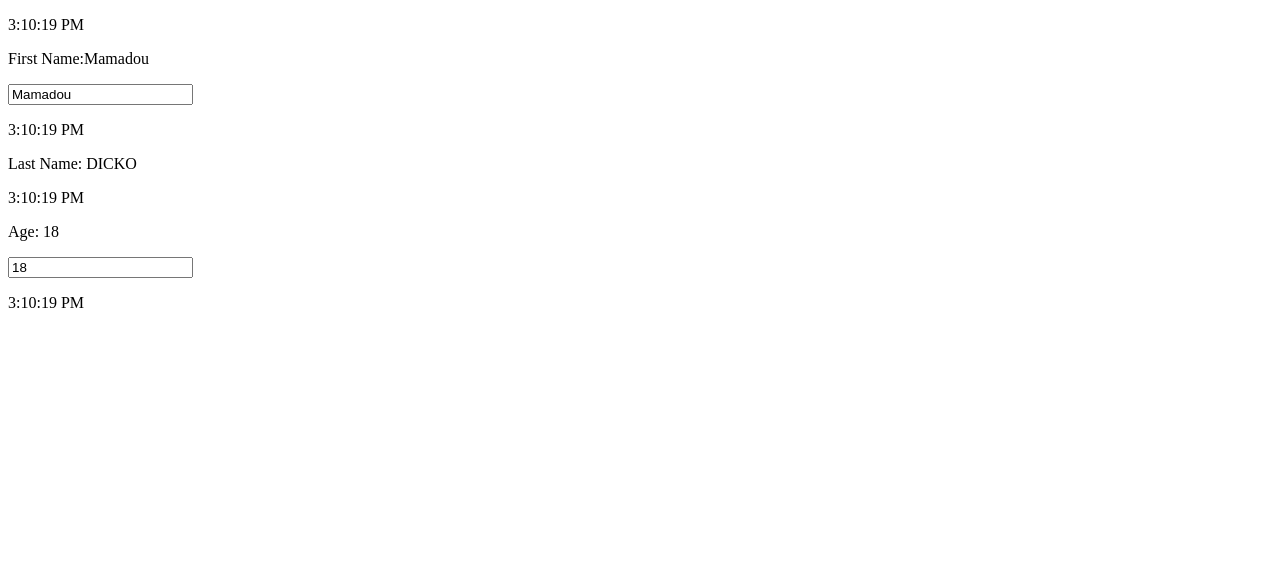
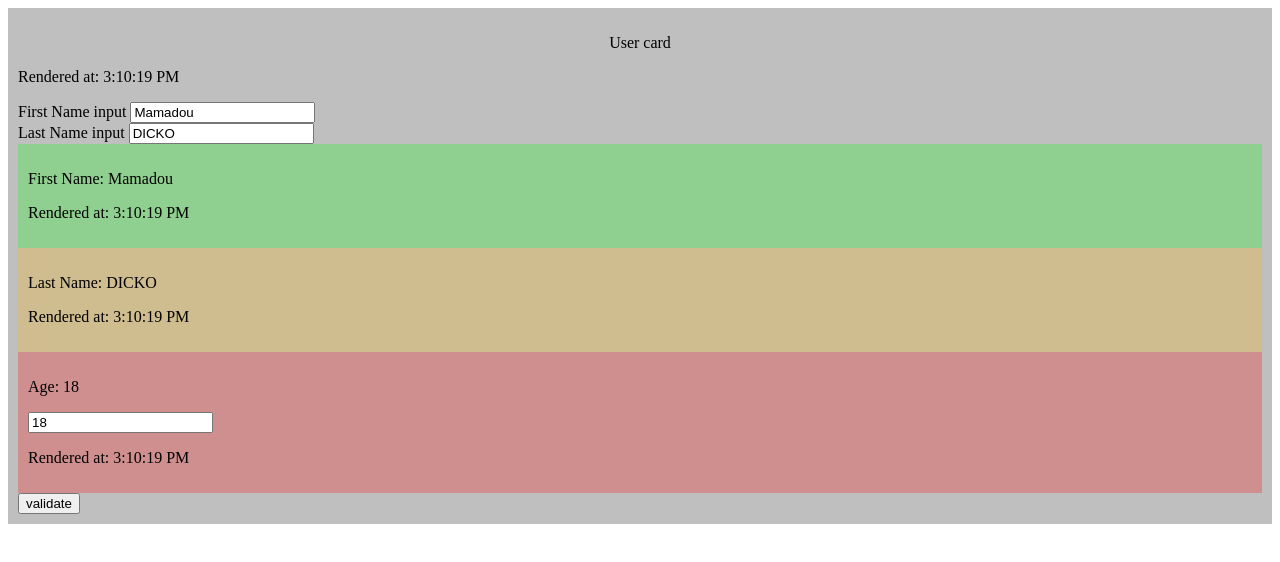
Before and after one commit to mamadoudicko/avoid-unnecessary-rendering, a React (Vite) app: page / in a window 1280 px wide. Shown: the top 562 px of the page. Built offline with nearby package versions, Linux system fonts and the light colour scheme.

Commit message:
💄 improve ux by adding colors

```diff
--- a/src/Age.tsx
+++ b/src/Age.tsx
@@ -2,8 +2,6 @@ import React, { useState } from 'react';
 
 export const Age = (): JSX.Element => {
   const [age, setAge] = useState<number>(18);
-
-  console.log('Age re-rendered');
 
   const handleAgeChange = (
     event: React.ChangeEvent<HTMLInputElement>
@@ -12,10 +10,10 @@ export const Age = (): JSX.Element => {
   };
 
   return (
-    <div>
+    <div style={{ backgroundColor: '#FF000040', padding: 10 }}>
       <p>Age: {age}</p>
-      <input type="number" value={age} onChange={handleAgeChange} />
-      <p>{new Date().toLocaleTimeString()}</p>
+      <input type="number" defaultValue={age} onChange={handleAgeChange} />
+      <p>Rendered at: {new Date().toLocaleTimeString()}</p>
     </div>
   );
 };
--- a/src/App.tsx
+++ b/src/App.tsx
@@ -1,11 +1,8 @@
 import React from 'react';
-import { type User } from './types';
 import { UserProfile } from './UserProfile';
 
-const USER: User = { firstName: 'Mamadou', lastName: 'DICKO', age: 15 };
-
 function App(): JSX.Element {
-  return <UserProfile user={USER} />;
+  return <UserProfile />;
 }
 
 export default App;
--- a/src/FirstName.tsx
+++ b/src/FirstName.tsx
@@ -2,20 +2,13 @@ import React from 'react';
 
 type FirstNameProps = {
   firstName: string;
-  onFirstNameChange: (event: React.ChangeEvent<HTMLInputElement>) => void;
 };
 
-export const FirstName = ({
-  firstName,
-  onFirstNameChange,
-}: FirstNameProps): JSX.Element => {
-  console.log('FirstName re-rendered');
-
+export const FirstName = ({ firstName }: FirstNameProps): JSX.Element => {
   return (
-    <div>
-      <p>First Name:{firstName}</p>
-      <input value={firstName} onChange={onFirstNameChange} />
-      <p>{new Date().toLocaleTimeString()}</p>
+    <div style={{ backgroundColor: '#00FF0040', padding: 10 }}>
+      <p>First Name: {firstName}</p>
+      <p>Rendered at: {new Date().toLocaleTimeString()}</p>
     </div>
   );
 };
--- a/src/LastName.tsx
+++ b/src/LastName.tsx
@@ -4,12 +4,10 @@ type LastNameProps = {
 };
 
 export const LastName = ({ lastName }: LastNameProps): JSX.Element => {
-  console.log('LastName re-rendered');
-
   return (
-    <div>
+    <div style={{ backgroundColor: '#FFB30040', padding: 10 }}>
       <p>Last Name: {lastName}</p>
-      <p>{new Date().toLocaleTimeString()}</p>
+      <p>Rendered at: {new Date().toLocaleTimeString()}</p>
     </div>
   );
 };
--- a/src/UserProfile.tsx
+++ b/src/UserProfile.tsx
@@ -2,30 +2,66 @@ import React, { useState } from 'react';
 import { FirstName } from './FirstName';
 import { LastName } from './LastName';
 import { Age } from './Age';
-import { type User } from './types';
 
-type UserProfileProps = {
-  user: User;
+export type User = {
+  firstName: string;
+  lastName: string;
+  age: number;
 };
 
-export const UserProfile = ({ user }: UserProfileProps): JSX.Element => {
-  const [firstName, setFirstName] = useState<string>(user.firstName);
+export const UserProfile = (): JSX.Element => {
+  const [user, setUser] = useState<User>({
+    firstName: 'Mamadou',
+    lastName: 'DICKO',
+    age: 15,
+  });
 
-  const handleFirstNameChange = (
+  const handleValueChange = (
     event: React.ChangeEvent<HTMLInputElement>
   ): void => {
-    setFirstName(event.target.value);
+    setUser(userData => ({
+      ...userData,
+      [event.target.name]: event.target.value,
+    }));
+  };
+  const addUser = (event: React.SyntheticEvent): void => {
+    event.preventDefault();
+    console.log({ user });
   };
 
+  const { firstName, lastName } = user;
+
   return (
-    <div>
-      <p>{new Date().toLocaleTimeString()}</p>
-      <FirstName
-        firstName={firstName}
-        onFirstNameChange={handleFirstNameChange}
-      />
-      <LastName lastName={user.lastName} />
-      <Age />
+    <div style={{ backgroundColor: '#00000040', padding: 10 }}>
+      <form onSubmit={addUser}>
+        <p style={{ textAlign: 'center' }}>User card</p>
+        <p>Rendered at: {new Date().toLocaleTimeString()}</p>
+
+        <div>
+          <label htmlFor="firstName">First Name input </label>
+          <input
+            name="firstName"
+            defaultValue={firstName}
+            onChange={handleValueChange}
+            id="firstName"
+          />
+        </div>
+        <div>
+          <label htmlFor="firstName">Last Name input </label>
+          <input
+            name="lastName"
+            defaultValue={lastName}
+            onChange={handleValueChange}
+            id="lastName"
+          />
+        </div>
+
+        <FirstName firstName={firstName} />
+        <LastName lastName={lastName} />
+        <Age />
+
+        <button type="submit">validate</button>
+      </form>
     </div>
   );
 };
--- a/src/types.ts
+++ /dev/null
@@ -1,5 +0,0 @@
-export type User = {
-  firstName: string;
-  lastName: string;
-  age: number;
-};
```
